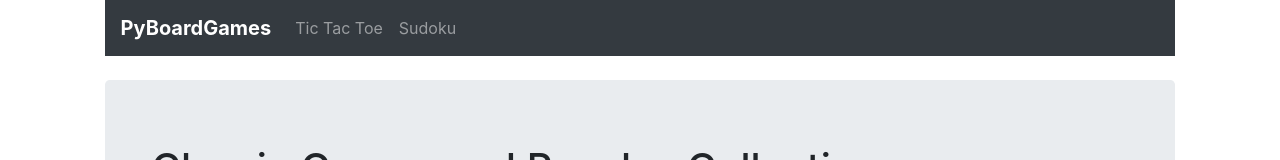
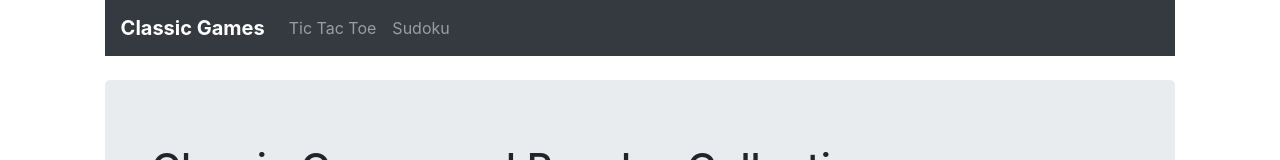
Before and after one commit to larryworm1127/classic-games, an Angular app: page / in a window 1280 px wide. Shown: the top 160 px of the page. Built offline with nearby package versions, Linux system fonts and the light colour scheme.

Commit message:
Update home.page.html

```diff
--- a/src/app/modules/home/pages/home.page.html
+++ b/src/app/modules/home/pages/home.page.html
@@ -2,7 +2,7 @@
 <div class="container-fluid" id="outer-container">
   <nav class="navbar navbar-expand-md bg-dark navbar-dark">
     <!-- Brand -->
-    <strong><a class="navbar-brand" [routerLink]="'.'">PyBoardGames</a></strong>
+    <strong><a class="navbar-brand" [routerLink]="'/'">Classic Games</a></strong>
 
     <!-- Toggler/collapsibe Button -->
     <button class="navbar-toggler" type="button" (click)="isMenuCollapsed = !isMenuCollapsed">
```
